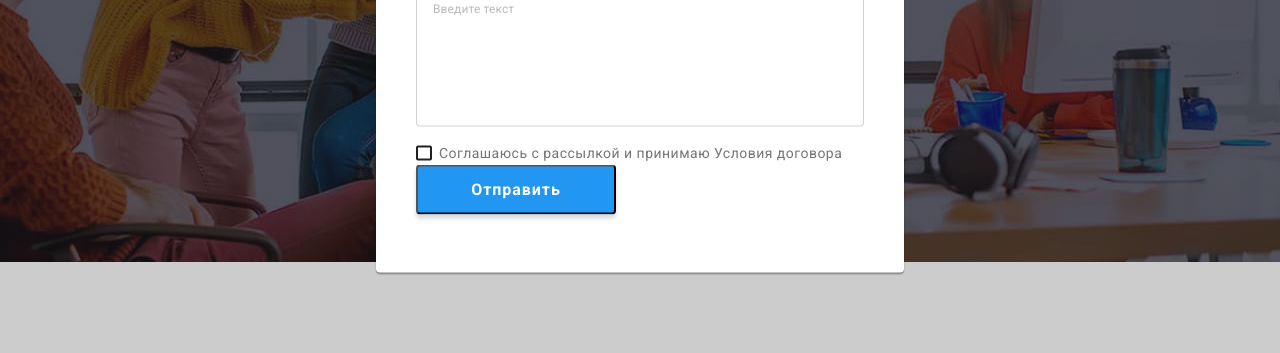
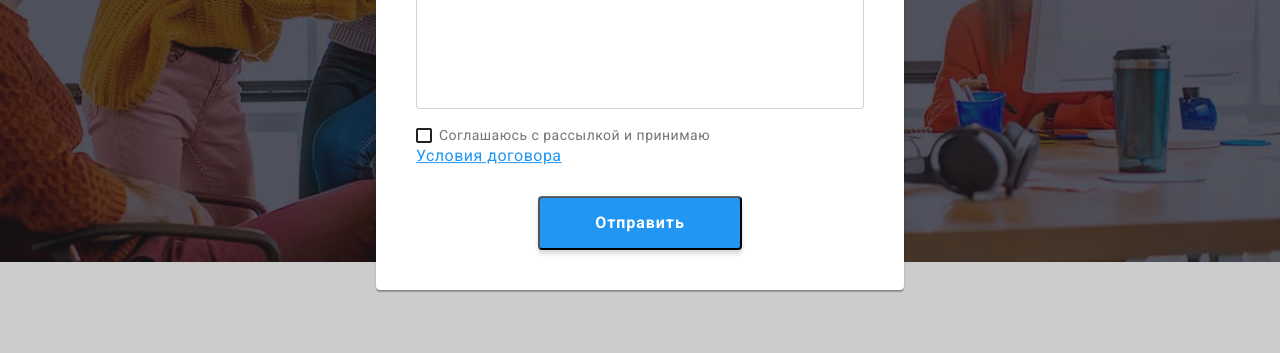
Before and after one commit to Ruslan200476/goit-markup-hw-06, a plain HTML site: page index.html in a window 1280 px wide. Both pictures are taken after a click on the button "Заказать услугу". Shown: the part 418-771 px from the top of the page. Drawn offline with nearby package versions, Linux system fonts and the light colour scheme.

Commit message:
позиционирует элементы модалки

```diff
--- a/css/styles.css
+++ b/css/styles.css
@@ -625,24 +625,6 @@ a {
   top: 50%;
   transform: translateY(-50%);
 }
-.modal-submit {
-  font-weight: 700;
-  font-size: 16px;
-  line-height: calc(30 / 16);
-  align-items: center;
-  text-align: center;
-  letter-spacing: 0.06em;
-
-  color: var(--secondary-text-color);
-  width: 200px;
-  height: 50px;
-  left: 700px;
-  top: 712px;
-
-  background: var(--akcent-text-color);
-  box-shadow: 0px 4px 4px rgba(0, 0, 0, 0.15);
-  border-radius: 4px;
-}
 .modal-label {
   font-size: 12px;
   line-height: calc(14 / 12);
@@ -700,21 +682,28 @@ a {
 .modal-checkbox:checked + .modal-checkbox-text svg {
   fill: var(--secondary-text-color);
 }
-/* .modal-checkbox-text::before {
-  content: "";
-  width: 16px;
-  height: 15px;
-  border: 2px solid var(--title-text-color);
-  border-radius: 2px;
-  margin-right: 7px;
+.modal-checkbox-link {
+  color: var(--akcent-text-color);
+  text-decoration: underline;
 }
-.modal-checkbox:checked + .modal-checkbox-text::before {
-  background-color: var(--akcent-text-color);
-  background-image: url(../images/check.svg);
-  background-repeat: no-repeat;
-  background-position: center;
-  border: none;
-} */
+.modal-checkbox-text-content {
+  margin-bottom: 30px;
+}
+.modal-submit {
+  display: flex;
+
+  font-weight: 700;
+  font-size: 16px;
+  line-height: calc(30 / 16);
+  letter-spacing: 0.06em;
+  padding: 10px 55px;
+  color: var(--secondary-text-color);
+  background: var(--akcent-text-color);
+  box-shadow: 0px 4px 4px rgba(0, 0, 0, 0.15);
+  border-radius: 4px;
+  margin-right: auto;
+  margin-left: auto;
+}
 
 /*---------------- Портфолио ------------------*/
 
--- a/index.html
+++ b/index.html
@@ -411,7 +411,7 @@
                         placeholder="Введите текст"
                         ></textarea>
                     </div>
-                    <div>
+                    <div class="modal-checkbox-text-content">
                         <input type="checkbox"
                         name="modal-checkbox"
                         class="modal-checkbox visually-hidden" required
@@ -421,7 +421,8 @@
                         <span><svg class="modal-checkbox-icon" width="16" height="15">
                             <use href="./images/icons.svg#icon-check"></use>
                             </svg>
-                        </span>Соглашаюсь с рассылкой и принимаю Условия договора</label>
+                        </span>Соглашаюсь с рассылкой и принимаю</label>
+                        <a href="" class="modal-checkbox-link">Условия договора</a>
                     </div>
                     <button type="submit" class="modal-submit">Отправить</button>
                 </form>
```
